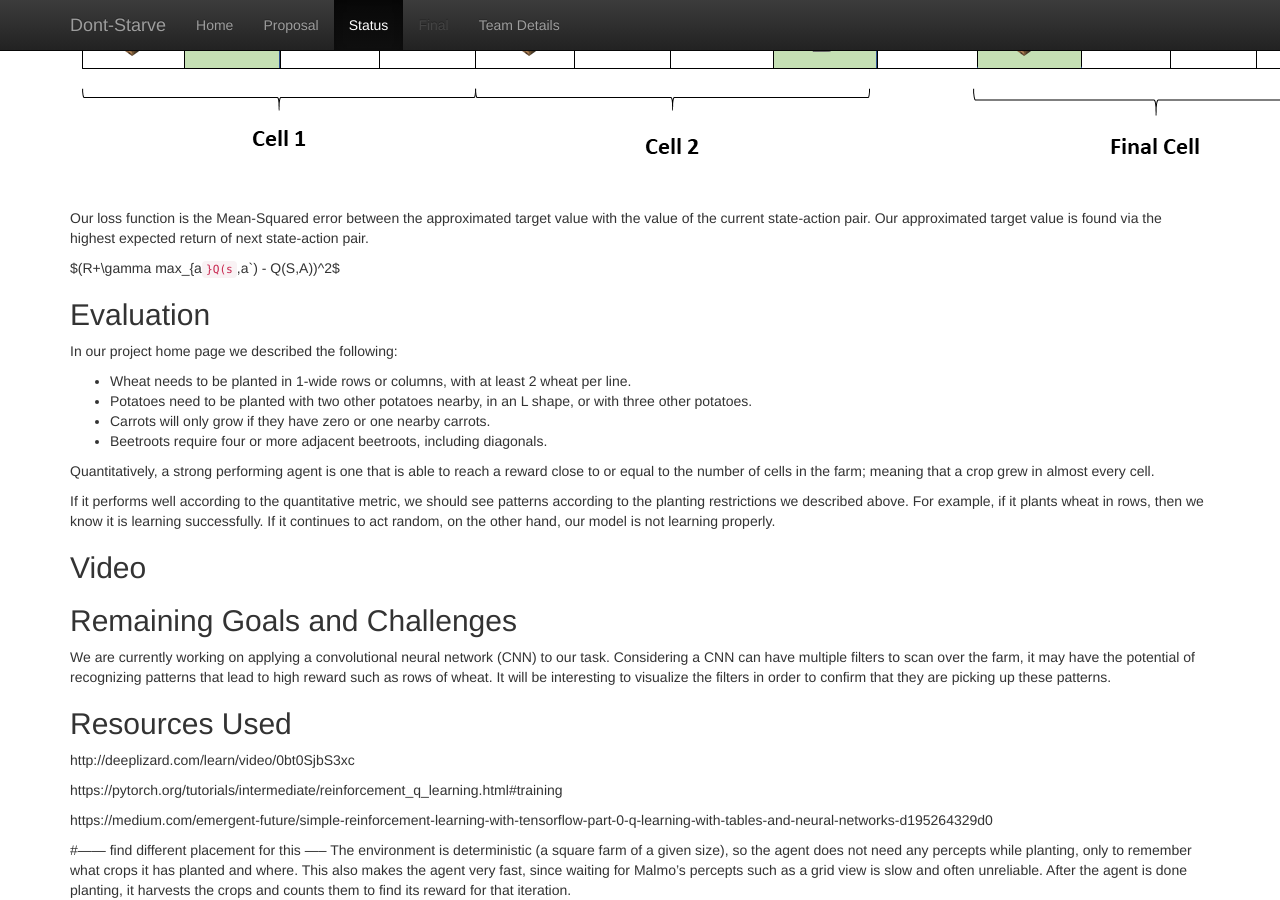
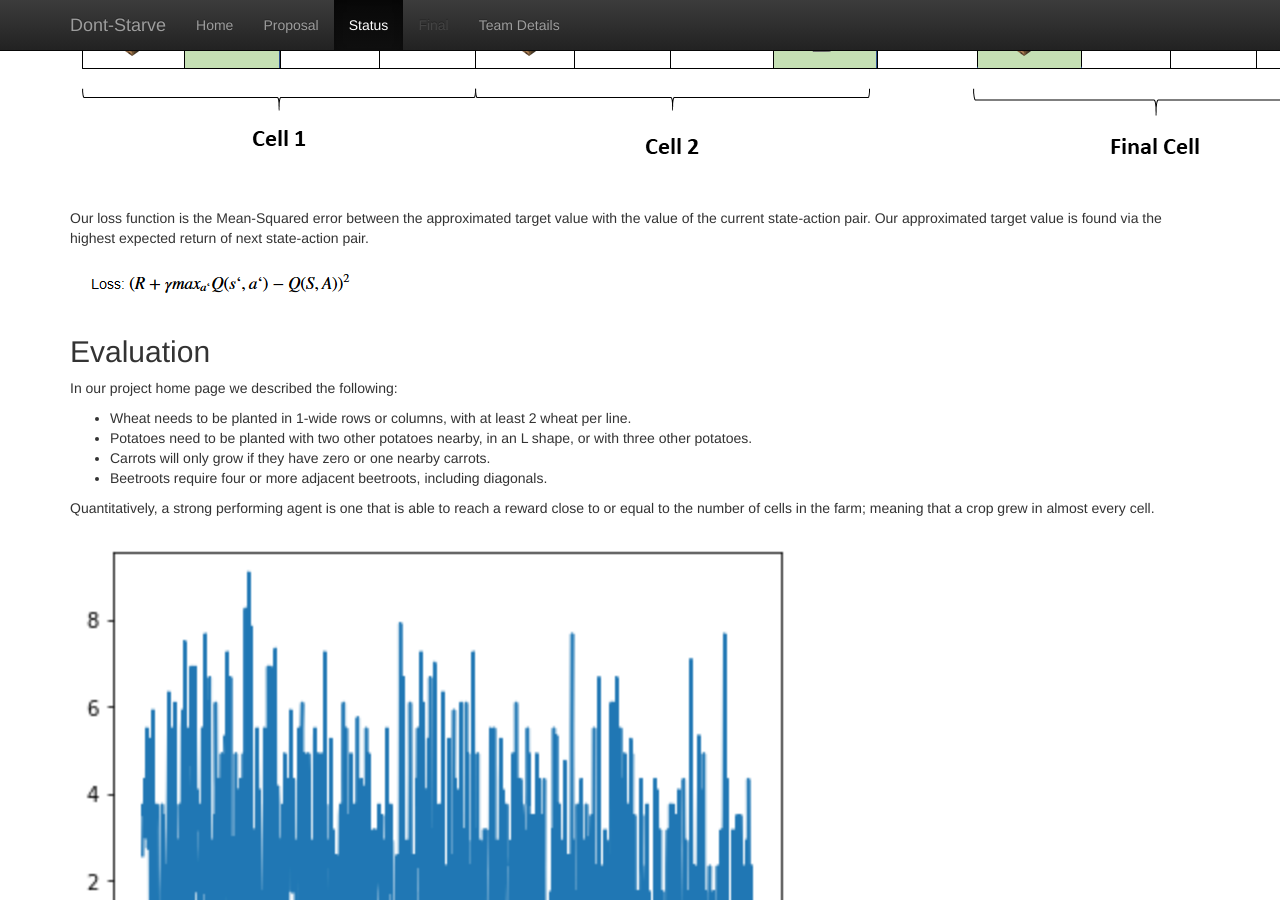
Before and after one commit to Farbod909/cs175-dont-starve, a Jekyll site: the page built from docs/status.md, in a window 1280 px wide and 900 px high, scrolled down 1101 px. Built offline with Jekyll 4.4.1, drawn with Linux system fonts in a browser that asks for light colours; our own code applies the rules of GitHub Pages for plain Markdown files.

Commit message:
Update status.md

```diff
--- a/docs/status.md
+++ b/docs/status.md
@@ -28,8 +28,8 @@ It then outputs the approximated Q-value for each action from the next state.
 Our loss function is the Mean-Squared error between the approximated target value with the value of the current state-action pair.
 Our approximated target value is found via the highest expected return of next state-action pair.
 
-$(R+\gamma max_{a`}Q(s`,a`) - Q(S,A))^2$
 
+![alt text](https://github.com/Farbod909/cs175-dont-starve/blob/master/loss_ftn.PNG)
 
 ## Evaluation
 In our project home page we described the following:
@@ -40,6 +40,9 @@ In our project home page we described the following:
   - Beetroots require four or more adjacent beetroots, including diagonals.
 
 Quantitatively, a strong performing agent is one that is able to reach a reward close to or equal to the number of cells in the farm; meaning that a crop grew in almost every cell.
+
+
+![alt text](https://github.com/Farbod909/cs175-dont-starve/blob/master/Reward_per_episode.png)
 
 If it performs well according to the quantitative metric, we should see patterns according to the planting restrictions we described above.
 For example, if it plants wheat in rows, then we know it is learning successfully.
```
